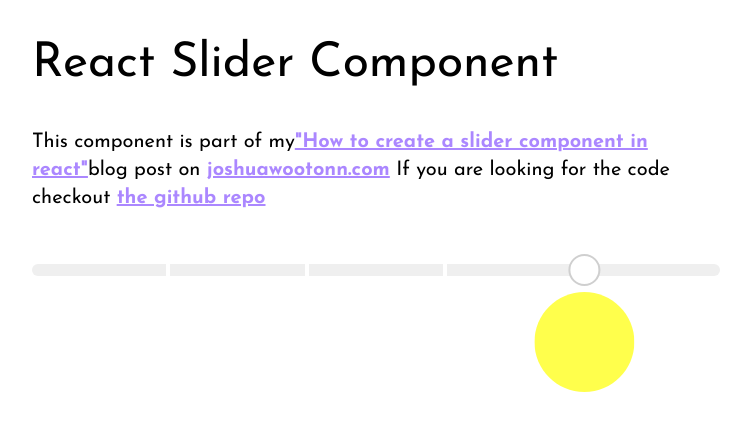
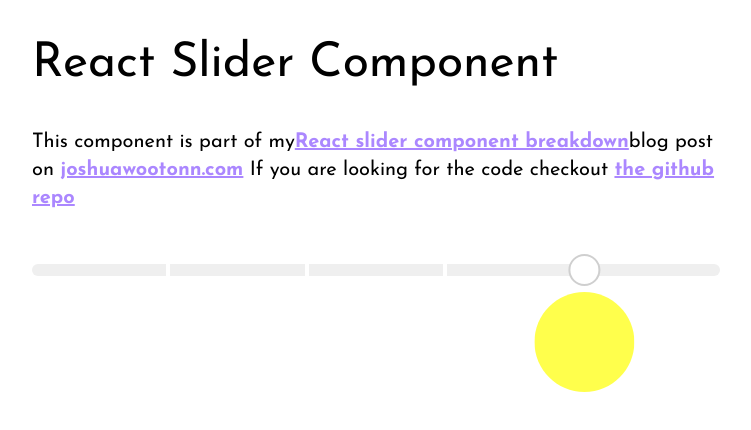
Before and after one commit to joshuawootonn/react-slider-component, a Next.js app: page / in a window 1280 px wide. Shown: the top 430 px of the page, without its empty margins (264-1015 px from the left). Built offline with nearby package versions, Linux system fonts and the light colour scheme.

Commit message:
Update index.tsx

```diff
--- a/pages/index.tsx
+++ b/pages/index.tsx
@@ -11,10 +11,10 @@ export default function Home() {
       <p className="text-xl">
         This component is part of my
         <a
-          href="https://www.joshuawootonn.com/how-to-create-a-slider-component-with-react"
+          href="https://www.joshuawootonn.com/react-slider-component"
           className="font-bold underline text-purple"
         >
-          "How to create a slider component in react"
+          React slider component breakdown
         </a>
         blog post on{" "}
         <a
```
